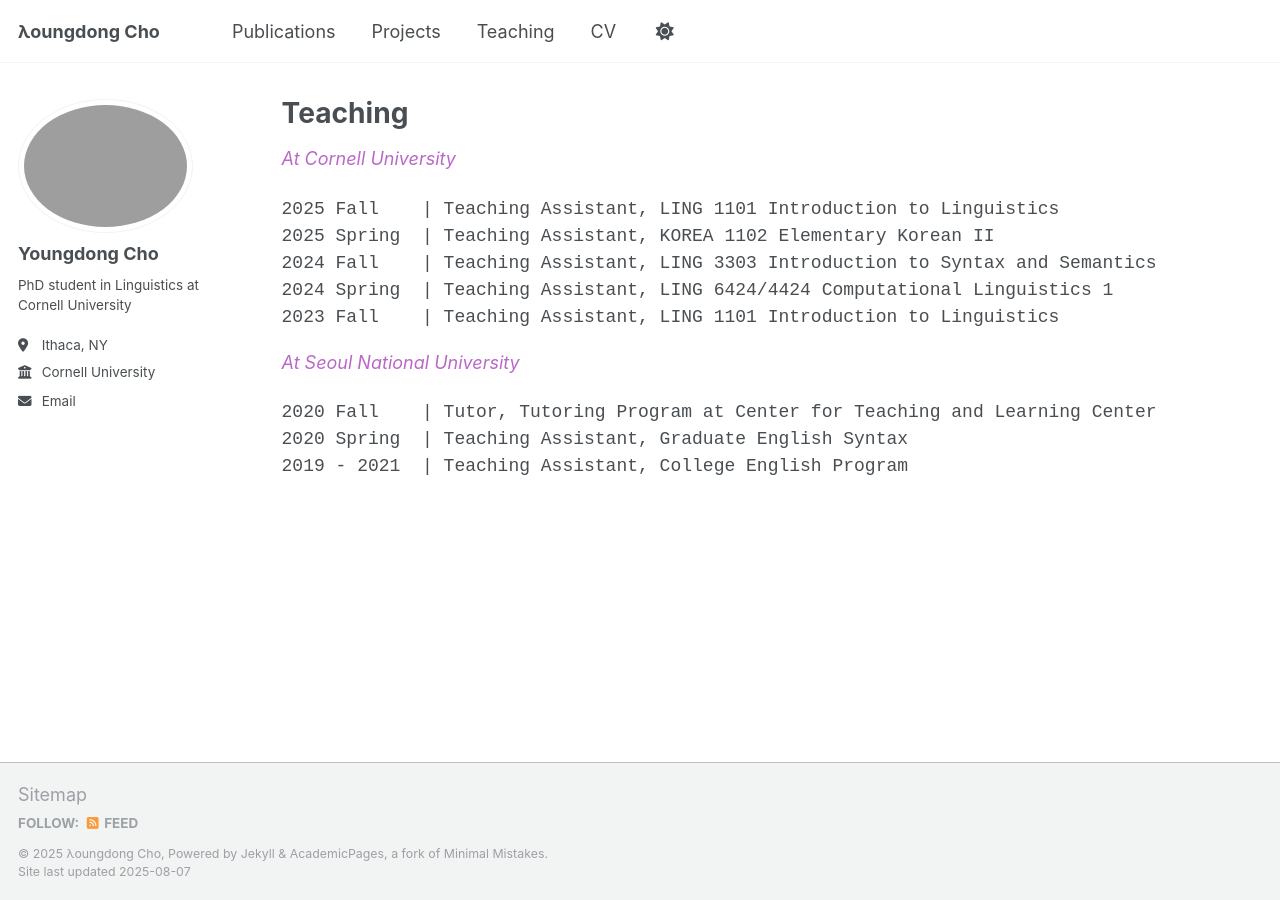
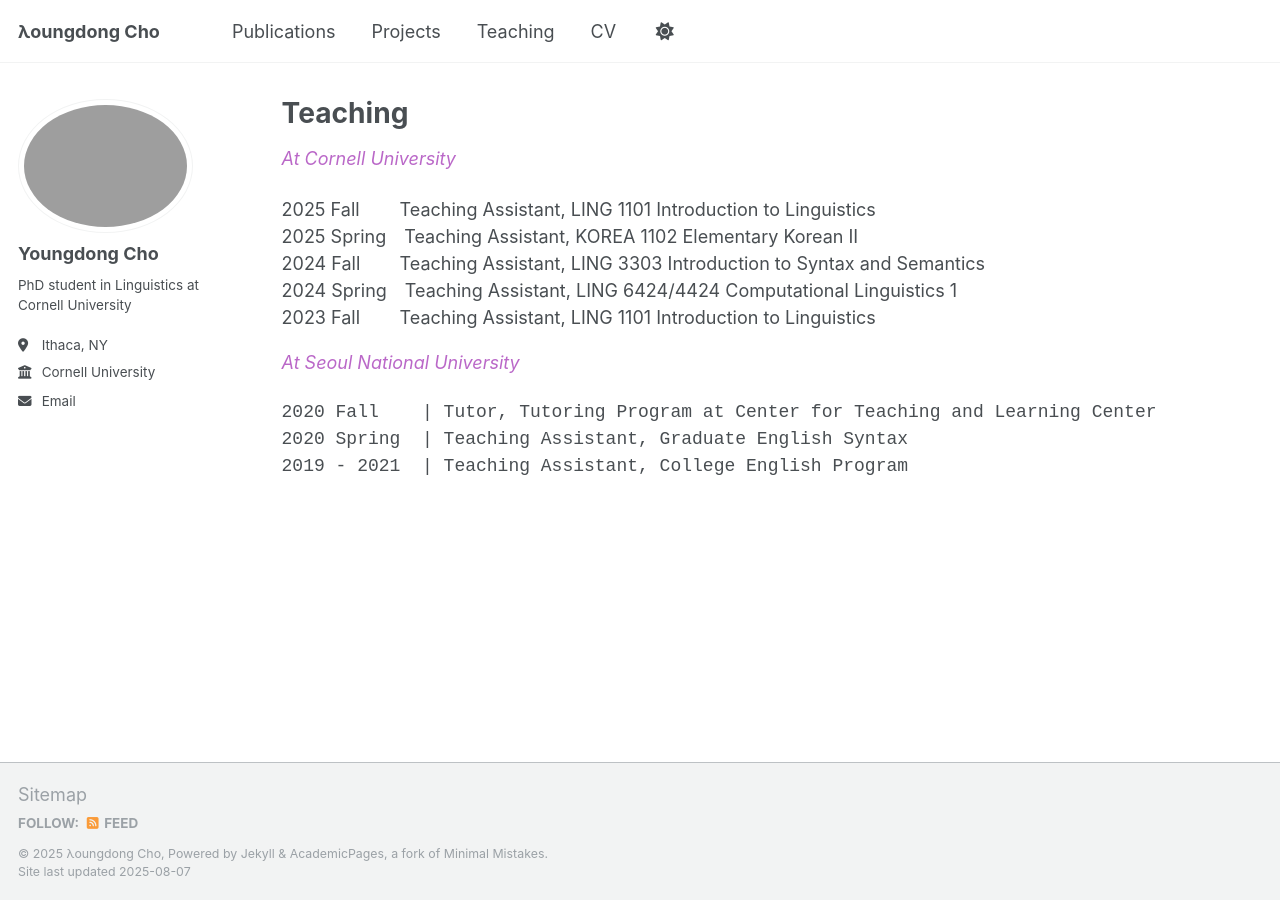
Before and after one commit to youngdongcho-ling/youngdongcho-ling.github.io, a Jekyll site: the page built from _pages/teaching.md, in a window 1280 px wide. Built offline with Jekyll 4.4.1, drawn with Linux system fonts in a browser that asks for light colours; a script that is not in the unit is left out.

Commit message:
Update teaching.md

```diff
--- a/_pages/teaching.md
+++ b/_pages/teaching.md
@@ -4,14 +4,28 @@ title: "Teaching"
 permalink: /teaching/
 author_profile: true
 ---
-<span style="color: #BA68C8;"><em>At Cornell University</em></span>
-<pre style="font-family: monospace; font-size: 1em; margin-top: 0.5em;">
-2025 Fall    | Teaching Assistant, LING 1101 Introduction to Linguistics
-2025 Spring  | Teaching Assistant, KOREA 1102 Elementary Korean II
-2024 Fall    | Teaching Assistant, LING 3303 Introduction to Syntax and Semantics
-2024 Spring  | Teaching Assistant, LING 6424/4424 Computational Linguistics 1
-2023 Fall    | Teaching Assistant, LING 1101 Introduction to Linguistics
-</pre>
+<p style="color: #BA68C8; font-style: italic;">At Cornell University</p>
+
+<div style="display: flex; gap: 1em;">
+  <div style="min-width: 100px;">2025 Fall</div>
+  <div>Teaching Assistant, LING 1101 Introduction to Linguistics</div>
+</div>
+<div style="display: flex; gap: 1em;">
+  <div style="min-width: 100px;">2025 Spring</div>
+  <div>Teaching Assistant, KOREA 1102 Elementary Korean II</div>
+</div>
+<div style="display: flex; gap: 1em;">
+  <div style="min-width: 100px;">2024 Fall</div>
+  <div>Teaching Assistant, LING 3303 Introduction to Syntax and Semantics</div>
+</div>
+<div style="display: flex; gap: 1em;">
+  <div style="min-width: 100px;">2024 Spring</div>
+  <div>Teaching Assistant, LING 6424/4424 Computational Linguistics 1</div>
+</div>
+<div style="display: flex; gap: 1em;">
+  <div style="min-width: 100px;">2023 Fall</div>
+  <div>Teaching Assistant, LING 1101 Introduction to Linguistics</div>
+</div>
 
 <span style="color: #BA68C8;"><em>At Seoul National University</em></span>
 <pre style="font-family: monospace; font-size: 1em; margin-top: 0.5em;">
```
